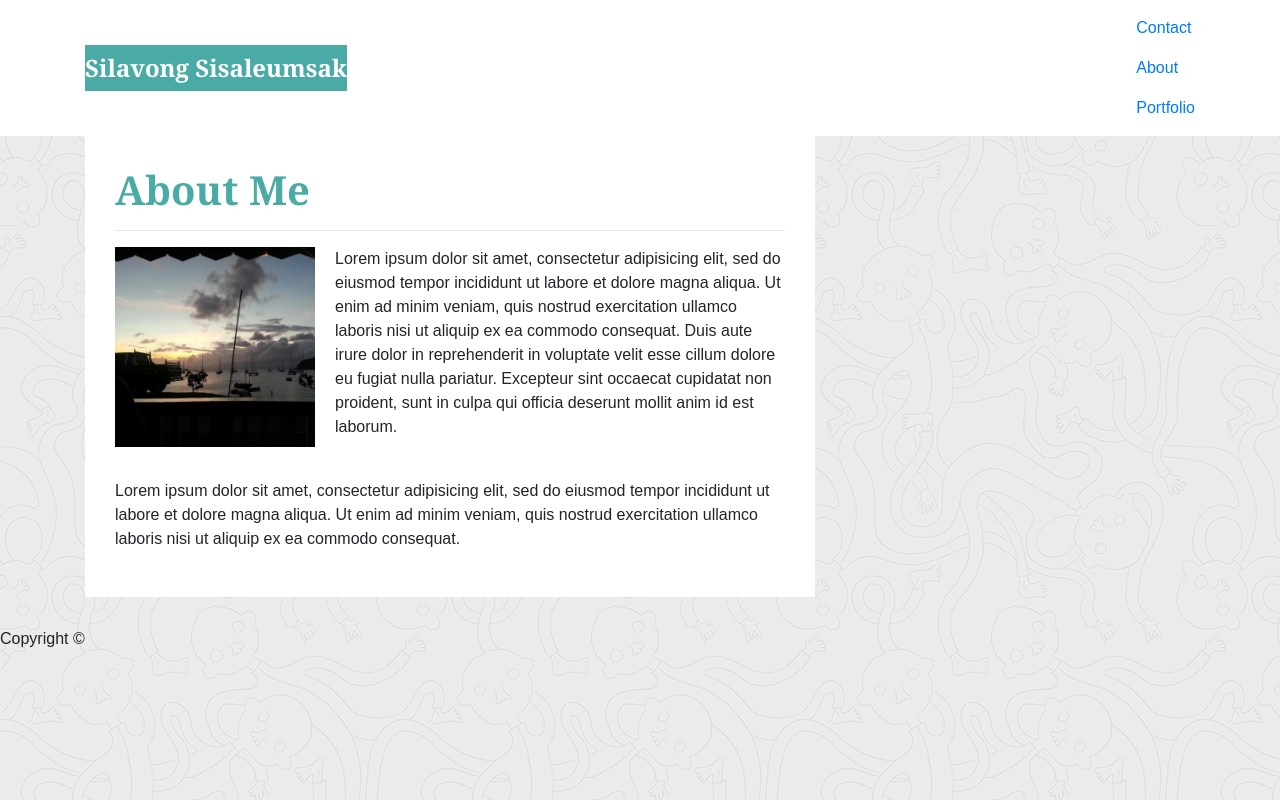
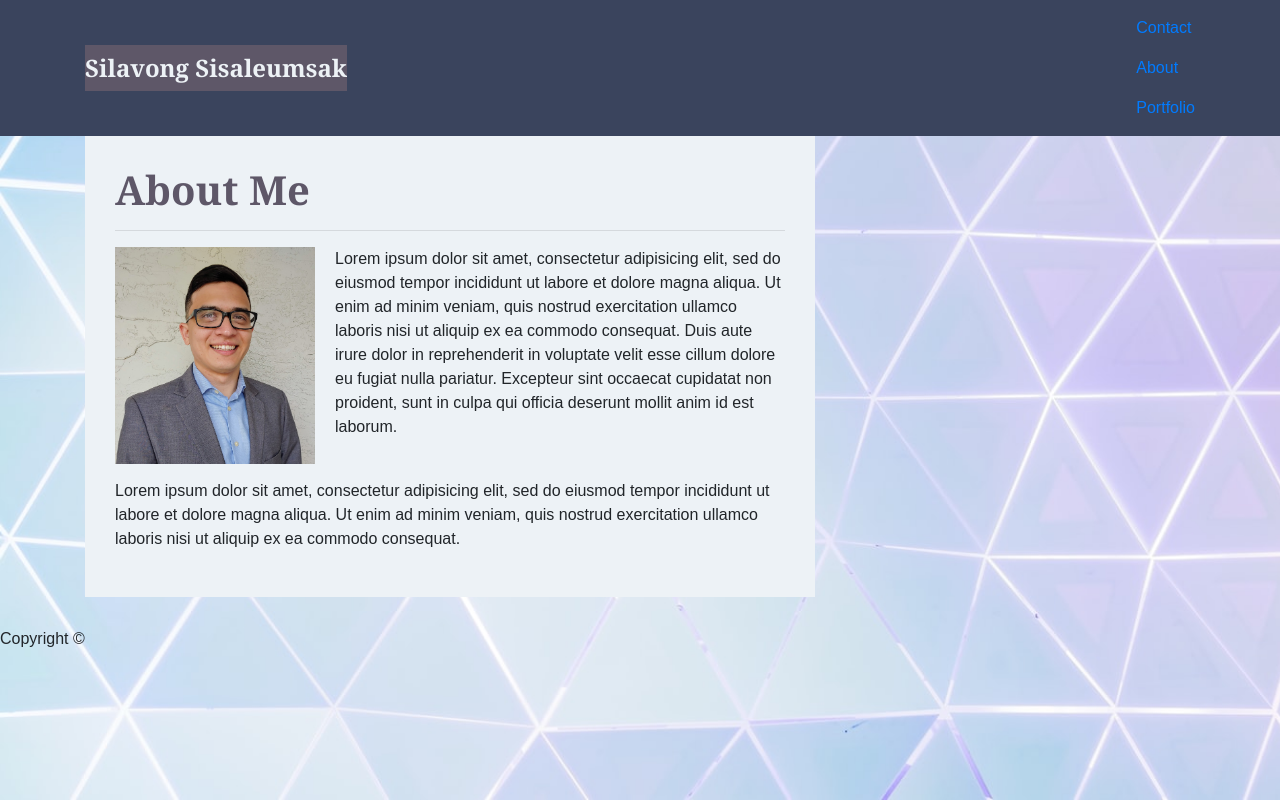
Before and after one commit to silmasis/Bootstrap-Portfolio, a plain HTML site: page index.html in a window 1280 px wide. Drawn offline with nearby package versions, Linux system fonts and the light colour scheme.

Commit message:
new colors and updated imgs

```diff
--- a/assets/css/styles.css
+++ b/assets/css/styles.css
@@ -4,7 +4,9 @@ body {
   font-family: Arial, "Helvetica Neue", Helvetica, sans-serif;
 
   /* Visual */
-  background-image: url("../imgs/ignasi_pattern_s.png");
+  background-image: url("../imgs/background.jpg");
+  background-repeat: no-repeat;
+  background-size: cover;
 }
 
 html {
@@ -22,7 +24,7 @@ main {
 
 /* create styles for use for all white main boxes */
 .block {
-  background-color: #fff;
+  background-color: #edf2f6;
 
   padding: 30px;
   margin-bottom: 30px;
@@ -30,7 +32,7 @@ main {
 
 .block-header {
   /* Typography */
-  color: #4aaaa5;
+  color: #5e5768;
   font-family: Georgia, Times, "Times New Roman", serif;
   font-weight: bold;
 }
@@ -42,26 +44,26 @@ main {
   /* Typography */
   font-size: 24px;
   font-weight: bold;
-  color: #fff;
+  color: #edf2f6;
 
   /* Visual */
-  background: #4aaaa5;
+  background: #5e5768;
 }
 
 /* override bootstrap hover color and border */
 .navbar-default .navbar-nav > li > a:hover {
-  color: #4aaaa5;
+  color: #5465ff;
 }
 
 .navbar {
-  background: white;
+  background: #3a445D;
   border: none;
 }
 
 /* media query for nav background color change */
 @media only screen and (max-width: 767px) {
   .navbar-header {
-    background-color: #4aaaa5;
+    background-color: #5465ff;
   }
 }
 /* END NAV */
@@ -117,7 +119,7 @@ main {
   padding-top: 3px;
 
   /* Visual */
-  background-color: #4aaaa5;
+  background-color: #5465ff;
 }
 /* END FOOTER */
 /* --- END STYLES FOR ALL PAGES --- */
@@ -132,7 +134,7 @@ main {
   /* Typography */
   font-size: 32px;
   font-weight: bold;
-  color: #4aaaa5;
+  color: #5465ff;
 }
 
 #about-image {
@@ -173,7 +175,7 @@ main {
   color: #fff;
 
   /* Visual */
-  background-color: #4aaaa5;
+  background-color: #5465ff;
   border: 0;
 }
 
--- a/index.html
+++ b/index.html
@@ -37,7 +37,7 @@
                 <article class="block">
                     <h1 class="block-header">About Me</h1>
                     <hr />
-                    <img src="assets/imgs/natebeach.jpeg" alt="" id="about-image" />
+                    <img src="assets/imgs/headshot.jpg" alt="" id="about-image" />
                     <p>Lorem ipsum dolor sit amet, consectetur adipisicing elit, sed do eiusmod tempor incididunt ut
                         labore et
                         dolore
```
Also changed, not shown: assets/imgs/background.jpg (added), assets/imgs/headshot.jpg (added), assets/imgs/natebeach.jpeg (deleted).
